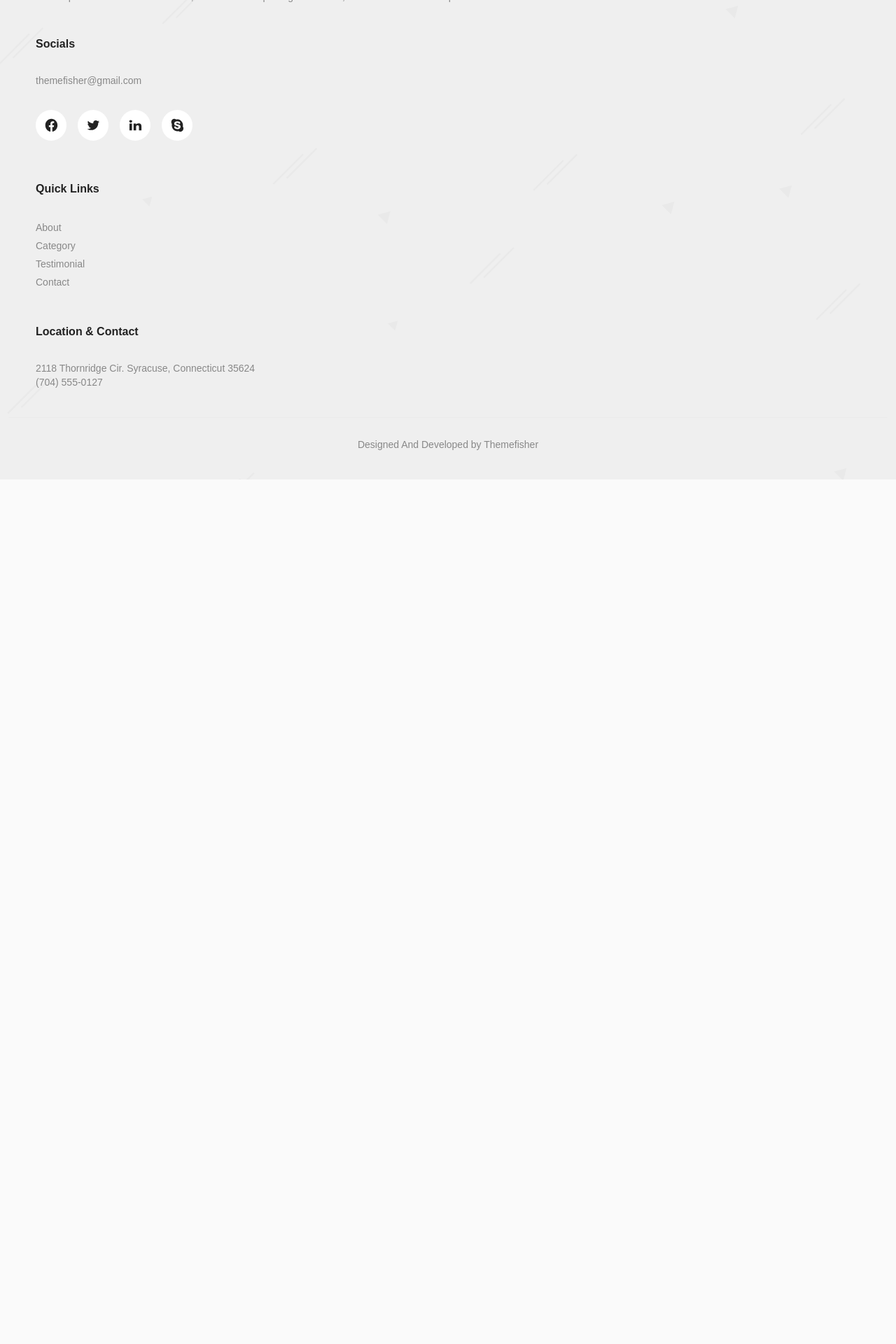
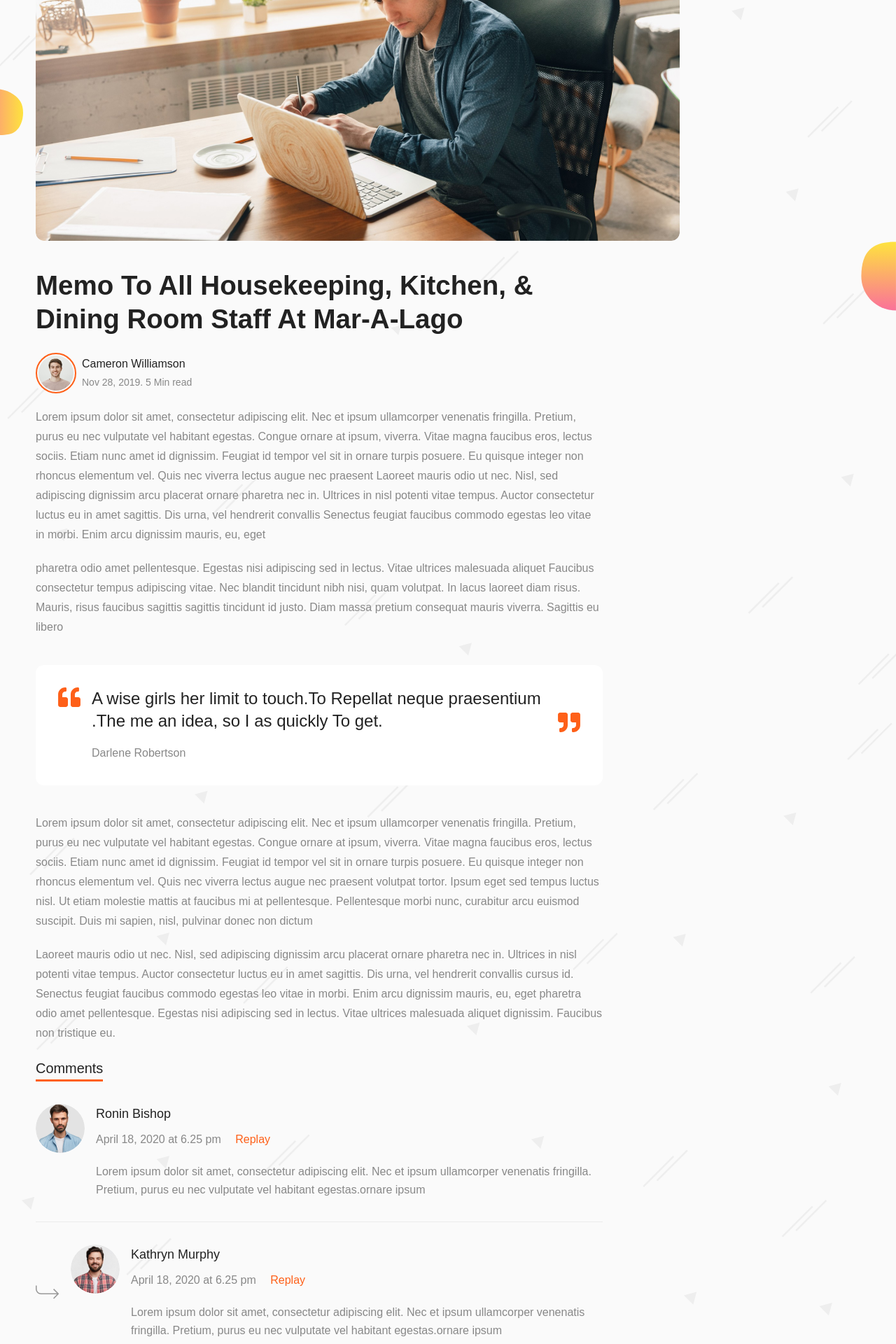
Before and after one commit to AnwarHossainSR/vue-js-blog, a Vue app: page /blog-details/yourDynamicBlogId in a window 1280 px wide. Shown: the part 260-2180 px from the top of the page at 70% size. Before the commit the page ends 945 px from the top, so only its background shows below. Built offline with nearby package versions, Linux system fonts and the light colour scheme; what tailwind-bootstrap-grid would draw is missing.

Commit message:
Refactor import statements and add dynamic blog details link

```diff
--- a/src/main.ts
+++ b/src/main.ts
@@ -1,8 +1,8 @@
 import '@/assets/scss/main.scss'
 
+import App from '@/App.vue'
+import router from '@/router'
 import { createApp } from 'vue'
-import App from './App.vue'
-import router from './router'
 
 const app = createApp(App)
 
--- a/src/router/index.ts
+++ b/src/router/index.ts
@@ -1,9 +1,10 @@
+import AboutView from '@/views/AboutView.vue'
+import BlogDetailsView from '@/views/BlogDetailsView.vue'
+import ContactView from '@/views/ContactView.vue'
+import HomeView from '@/views/HomeView.vue'
+import LoginView from '@/views/LoginView.vue'
+import SignUpView from '@/views/SignUpView.vue'
 import { createRouter, createWebHistory } from 'vue-router'
-import AboutView from '../views/AboutView.vue'
-import ContactView from '../views/ContactView.vue'
-import HomeView from '../views/HomeView.vue'
-import LoginView from '../views/LoginView.vue'
-import SignUpView from '../views/SignUpView.vue'
 
 const router = createRouter({
   history: createWebHistory(import.meta.env.BASE_URL),
@@ -32,6 +33,11 @@ const router = createRouter({
       path: '/sign-up',
       name: 'sign-up',
       component: SignUpView
+    },
+    {
+      path: '/blog-details/:blogId',
+      name: 'blog-details',
+      component: BlogDetailsView
     }
   ]
 })
--- /dev/null
+++ b/src/views/BlogDetailsView.vue
@@ -0,0 +1,174 @@
+<script setup lang="ts"></script>
+
+<template>
+  <main>
+    <!-- floating assets -->
+    <img
+      class="floating-bubble-1 absolute right-0 top-0 -z-[1]"
+      src="/images/floating-bubble-1.svg"
+      alt=""
+    />
+    <img
+      class="floating-bubble-2 absolute left-0 top-[387px] -z-[1]"
+      src="/images/floating-bubble-2.svg"
+      alt=""
+    />
+    <img
+      class="floating-bubble-3 absolute right-0 top-[605px] -z-[1]"
+      src="/images/floating-bubble-3.svg"
+      alt=""
+    />
+    <!-- ./end floating assets -->
+
+    <!-- blog single -->
+    <section class="section blog-single">
+      <div class="container">
+        <div class="row justify-center">
+          <div class="lg:col-10">
+            <img class="rounded-xl" src="/images/blog-single.png" alt="" />
+          </div>
+          <div class="mt-10 max-w-[810px] lg:col-9">
+            <h1 class="h2">Memo To All Housekeeping, Kitchen, & Dining Room Staff At Mar-A-Lago</h1>
+            <div class="mt-6 mb-5 flex items-center space-x-2">
+              <div
+                class="blog-author-avatar h-[58px] w-[58px] rounded-full border-2 border-primary p-0.5"
+              >
+                <img src="/images/blog-author.png" alt="" />
+              </div>
+              <div class="">
+                <p class="text-dark">Cameron Williamson</p>
+                <span class="text-sm">Nov 28, 2019. 5 Min read</span>
+              </div>
+            </div>
+
+            <div class="content">
+              <p>
+                Lorem ipsum dolor sit amet, consectetur adipiscing elit. Nec et ipsum ullamcorper
+                venenatis fringilla. Pretium, purus eu nec vulputate vel habitant egestas. Congue
+                ornare at ipsum, viverra. Vitae magna faucibus eros, lectus sociis. Etiam nunc amet
+                id dignissim. Feugiat id tempor vel sit in ornare turpis posuere. Eu quisque integer
+                non rhoncus elementum vel. Quis nec viverra lectus augue nec praesent Laoreet mauris
+                odio ut nec. Nisl, sed adipiscing dignissim arcu placerat ornare pharetra nec in.
+                Ultrices in nisl potenti vitae tempus. Auctor consectetur luctus eu in amet
+                sagittis. Dis urna, vel hendrerit convallis Senectus feugiat faucibus commodo
+                egestas leo vitae in morbi. Enim arcu dignissim mauris, eu, eget
+              </p>
+
+              <p>
+                pharetra odio amet pellentesque. Egestas nisi adipiscing sed in lectus. Vitae
+                ultrices malesuada aliquet Faucibus consectetur tempus adipiscing vitae. Nec blandit
+                tincidunt nibh nisi, quam volutpat. In lacus laoreet diam risus. Mauris, risus
+                faucibus sagittis sagittis tincidunt id justo. Diam massa pretium consequat mauris
+                viverra. Sagittis eu libero
+              </p>
+              <div class="blockquote my-10 rounded-xl bg-white py-8 px-16 lg:px-20">
+                <blockquote class="text-2xl text-dark">
+                  A wise girls her limit to touch.To Repellat neque praesentium .The me an idea, so
+                  I as quickly To get.
+                </blockquote>
+                <p class="mt-4 mb-0">Darlene Robertson</p>
+              </div>
+
+              <p>
+                Lorem ipsum dolor sit amet, consectetur adipiscing elit. Nec et ipsum ullamcorper
+                venenatis fringilla. Pretium, purus eu nec vulputate vel habitant egestas. Congue
+                ornare at ipsum, viverra. Vitae magna faucibus eros, lectus sociis. Etiam nunc amet
+                id dignissim. Feugiat id tempor vel sit in ornare turpis posuere. Eu quisque integer
+                non rhoncus elementum vel. Quis nec viverra lectus augue nec praesent volutpat
+                tortor. Ipsum eget sed tempus luctus nisl. Ut etiam molestie mattis at faucibus mi
+                at pellentesque. Pellentesque morbi nunc, curabitur arcu euismod suscipit. Duis mi
+                sapien, nisl, pulvinar donec non dictum
+              </p>
+
+              <p>
+                Laoreet mauris odio ut nec. Nisl, sed adipiscing dignissim arcu placerat ornare
+                pharetra nec in. Ultrices in nisl potenti vitae tempus. Auctor consectetur luctus eu
+                in amet sagittis. Dis urna, vel hendrerit convallis cursus id. Senectus feugiat
+                faucibus commodo egestas leo vitae in morbi. Enim arcu dignissim mauris, eu, eget
+                pharetra odio amet pellentesque. Egestas nisi adipiscing sed in lectus. Vitae
+                ultrices malesuada aliquet dignissim. Faucibus non tristique eu.
+              </p>
+            </div>
+            <div class="comments">
+              <h3
+                class="h5 inline-block border-b-[3px] border-primary font-primary font-medium leading-8"
+              >
+                Comments
+              </h3>
+              <div class="comment flex space-x-4 border-b border-border py-8">
+                <img
+                  src="/images/comment-author-1.png"
+                  class="h-[70px] w-[70px] rounded-full"
+                  alt=""
+                />
+                <div>
+                  <h4 class="font-primary text-lg font-medium capitalize">ronin bishop</h4>
+                  <p class="mt-2.5">
+                    April 18, 2020 at 6.25 pm
+                    <a class="ml-4 text-primary" href="#">Replay</a>
+                  </p>
+                  <p class="mt-5">
+                    Lorem ipsum dolor sit amet, consectetur adipiscing elit. Nec et ipsum
+                    ullamcorper venenatis fringilla. Pretium, purus eu nec vulputate vel habitant
+                    egestas.ornare ipsum
+                  </p>
+                </div>
+              </div>
+              <div class="comment flex space-x-4 py-8">
+                <img src="/images/icons/replay-arrow.svg" alt="" />
+                <img
+                  src="/images/comment-author-2.png"
+                  class="h-[70px] w-[70px] rounded-full"
+                  alt=""
+                />
+                <div>
+                  <h4 class="font-primary text-lg font-medium capitalize">Kathryn Murphy</h4>
+                  <p class="mt-2.5">
+                    April 18, 2020 at 6.25 pm
+                    <a class="ml-4 text-primary" href="#">Replay</a>
+                  </p>
+                  <p class="mt-5">
+                    Lorem ipsum dolor sit amet, consectetur adipiscing elit. Nec et ipsum
+                    ullamcorper venenatis fringilla. Pretium, purus eu nec vulputate vel habitant
+                    egestas.ornare ipsum
+                  </p>
+                </div>
+              </div>
+            </div>
+            <form class="comment-form" action="#" method="POST">
+              <p class="mb-4">LEAVE A REPLAY</p>
+              <div class="form-group">
+                <textarea cols="30" rows="10"></textarea>
+              </div>
+              <div class="row mb-8">
+                <div class="form-group mt-8 md:col-6 lg:col-4">
+                  <input type="text" placeholder="Name" />
+                </div>
+                <div class="form-group mt-8 md:col-6 lg:col-4">
+                  <input type="text" placeholder="Email" />
+                </div>
+                <div class="form-group mt-8 md:col-6 lg:col-4">
+                  <input type="text" placeholder="Website" />
+                </div>
+              </div>
+              <div class="form-group relative flex pl-6">
+                <input class="absolute left-0 top-1" type="checkbox" id="save-info" />
+                <label class="block" for="save-info"
+                  >Save my name, email, and website in this browser for the next time I
+                  comment.</label
+                >
+              </div>
+              <input
+                type="Submit"
+                class="btn btn-primary mt-8 min-w-[189px] cursor-pointer"
+                value="Post Comment"
+              />
+            </form>
+          </div>
+        </div>
+      </div>
+    </section>
+
+    <!-- ./end blog-single -->
+  </main>
+</template>
```
Also changed, not shown: src/views/HomeView.vue (+70 -11 lines).
